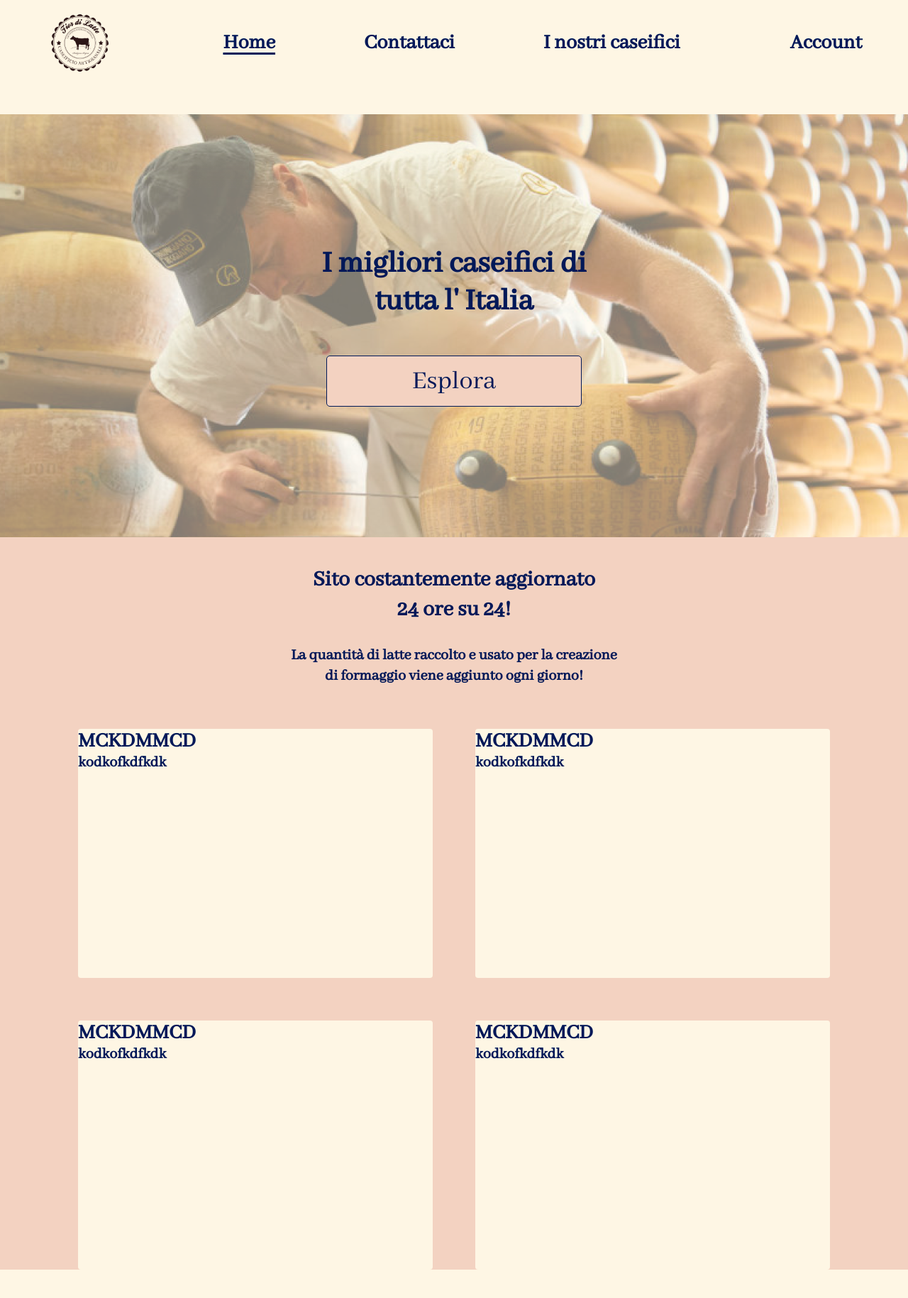
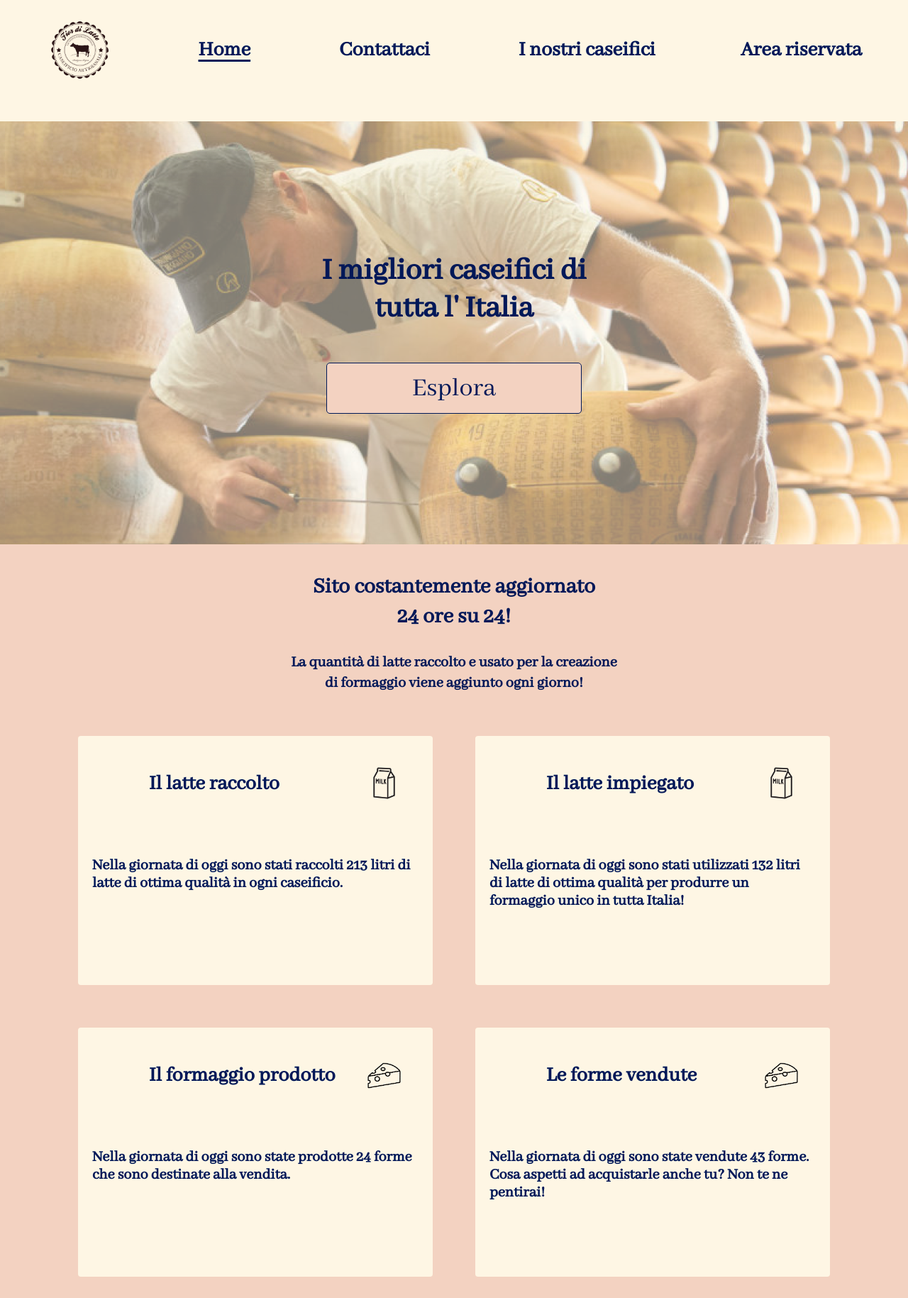
Before and after one commit to enry04/Caseificio, a PHP site: page /src/main-page/main.php in a window 1280 px wide. Shown: the whole page at 71% size. Before the commit the page ends 1789 px from the top, so only its background shows below. Run offline with PHP 8.4, Linux system fonts and the light colour scheme.

Commit message:
added main page

```diff
--- a/src/common/css/header-style.css
+++ b/src/common/css/header-style.css
@@ -3,7 +3,7 @@
     display: flex;
     justify-content: space-between;
     align-items: center;
-    padding: 20px 65px 0 65px;
+    padding: 30px 65px 0 65px;
 }
 
 .logo-container {
--- a/src/common/css/popup-style.css
+++ /dev/null
@@ -1,71 +0,0 @@
-.option-btn {
-    position: absolute;
-    opacity: 0;
-    left: 0;
-    bottom: 0;
-    width: 101.25px;
-    height: 35px;
-    cursor: pointer;
-    display: block;
-    z-index: 2;
-}
-
-.popUp-block {
-    position: relative;
-}
-
-.popUp-menu-container {
-    position: absolute;
-    right: -28px;
-    margin-top: 3px;
-    border-top: 14px solid transparent;
-
-}
-
-.popUp-arrow {
-    position: absolute;
-    width: 32.83px;
-    height: 20px;
-    right: 63px;
-    top: -5px;
-    z-index: 0;
-    background: #F3D2C1;
-    transform: rotate(-45deg);
-}
-
-.popUp-inner {
-    display: flex;
-    flex-direction: column;
-    justify-content: center;
-    background: #F3D2C1;
-    border-radius: 5px;
-    z-index: 1;
-}
-
-.popUp-line {
-    display: flex;
-    align-items: center;
-    justify-content: center;
-    flex-direction: column;
-    width: 207px;
-    height: 64px;
-}
-
-.popUp-line a {
-    color: #001e1d !important;
-    text-decoration: none;
-}
-
-.hide {
-    display: none;
-}
-
-.popUp-btn {
-    cursor: pointer;
-}
-
-.popUp-btn:hover {
-    text-decoration: underline #001858;
-    color: #001858;
-    text-underline-offset: 6px;
-}
--- a/src/common/js/popup-manager.js
+++ /dev/null
@@ -1,13 +0,0 @@
-
-const checkBox = document.querySelector(".option-btn");
-const popUp = document.querySelector(".popUp-menu-container");
-const text = document.querySelector(".popUp-block");
-checkBox.addEventListener("change", () => {
-    if (checkBox.checked) {
-        popUp.classList.toggle("hide", false);
-        text.classList.toggle("active-page", true);
-    } else {
-        popUp.classList.toggle("hide", true);
-        text.classList.toggle("active-page", false);
-    }
-});
--- a/src/common/php/header.php
+++ b/src/common/php/header.php
@@ -11,24 +11,7 @@
             <a <?= ($page == "dairy") ? $active : '' ?> class="header-option" href="../dairies-page/dairies.php"> I nostri caseifici </a>
         </h3>
     </div>
-    <h3 class="popUp-block head-line">
-        Account
-        <input type="checkbox" class="option-btn">
-        <div class="popUp-menu-container hide">
-            <div class="popUp-arrow">
-            </div>
-            <div class="popUp-inner">
-                <div class="popUp-line">
-                    <h4 class="popUp-btn">
-                        <a href="">Accedi</a>
-                    </h4>
-                </div>
-                <div class="popUp-line">
-                    <h4 class="popUp-btn">
-                        <a href="">Registrati</a>
-                    </h4>
-                </div>
-            </div>
+    <h3 class="head-line">
+        <a <?= ($page == "dairy") ? $active : '' ?> class="header-option" href="../login-page/login-page.php"> Area riservata </a>
     </h3>
-    <script src="../common/js/popup-manager.js" type="module"></script>
 </header>
--- a/src/main-page/css/main-style.css
+++ b/src/main-page/css/main-style.css
@@ -1,3 +1,4 @@
+
 .main-section {
     background: url("../../common/imgs/main-img.png");
     background-position: center;
@@ -36,6 +37,7 @@
     background-color: #F3D2C1;
     display: flex;
     flex-direction: column;
+    padding-bottom: 30px;
 }
 
 .title-container {
@@ -74,3 +76,42 @@
     border-radius: 4px;
     background-color: #fef6e4;
 }
+
+.card-header {
+    position: relative;
+    margin-top: 50px;
+}
+
+.card-header h3 {
+    position: absolute;
+    left: 100px;
+}
+
+.cheese-logo-container {
+    position: absolute;
+    top: -5px;
+    right: 20px;
+    background: url("../../common/imgs/cheese-icon.png");
+    background-position: center;
+    background-repeat: no-repeat;
+    background-size: contain;
+    width: 97px;
+    height: 44.97px;
+}
+
+.milk-logo-container {
+    position: absolute;
+    top: -32px;
+    right: 20px;
+    background: url("../../common/imgs/milk-icon.png");
+    background-position: center;
+    background-repeat: no-repeat;
+    background-size: contain;
+    width: 97px;
+    height: 97px;
+}
+
+.card h5 {
+    padding: 20px;
+    margin-top: 150px;
+}
--- a/src/main-page/main.php
+++ b/src/main-page/main.php
@@ -33,39 +33,37 @@
                 <div class="row">
                     <div class="card">
                         <header class="card-header">
-                            <div class="card-logo-container"></div>
-                            <h3>MCKDMMCD</h3>
+                            <div class="milk-logo-container"></div>
+                            <h3>Il latte raccolto</h3>
                         </header>
-                        <h5>kodkofkdfkdk</h5>
+                        <h5>Nella giornata di oggi sono stati raccolti 213 litri di latte di ottima qualità in ogni caseificio. </h5>
                     </div>
                     <div class="card">
                         <header class="card-header">
-                            <div class="card-logo-container"></div>
-                            <h3>MCKDMMCD</h3>
+                            <div class="milk-logo-container"></div>
+                            <h3>Il latte impiegato</h3>
                         </header>
-                        <h5>kodkofkdfkdk</h5>
+                        <h5>Nella giornata di oggi sono stati  utilizzati 132 litri di latte di ottima qualità per produrre un formaggio unico in tutta Italia!  </h5>
                     </div>
                 </div>
                 <div class="row">
                     <div class="card">
                         <header class="card-header">
-                            <div class="card-logo-container"></div>
-                            <h3>MCKDMMCD</h3>
+                            <div class="cheese-logo-container"></div>
+                            <h3>Il formaggio prodotto</h3>
                         </header>
-                        <h5>kodkofkdfkdk</h5>
+                        <h5>Nella giornata di oggi sono state prodotte 24 forme che sono destinate alla vendita. </h5>
                     </div>
                     <div class="card">
                         <header class="card-header">
-                            <div class="card-logo-container"></div>
-                            <h3>MCKDMMCD</h3>
+                            <div class="cheese-logo-container"></div>
+                            <h3>Le forme vendute</h3>
                         </header>
-                        <h5>kodkofkdfkdk</h5>
+                        <h5>Nella giornata di oggi sono state vendute 43 forme. Cosa aspetti ad acquistarle anche tu? Non te ne pentirai! </h5>
                     </div>
                 </div>
             </div>
         </section>
     </main>
 </body>
-
-
 </html>
```
Also changed, not shown: src/common/js/fetch-util.js (added, +21 -0 lines), src/common/php/connection.php (added, +27 -0 lines), src/common/php/token-manager.php (added, +47 -0 lines).
